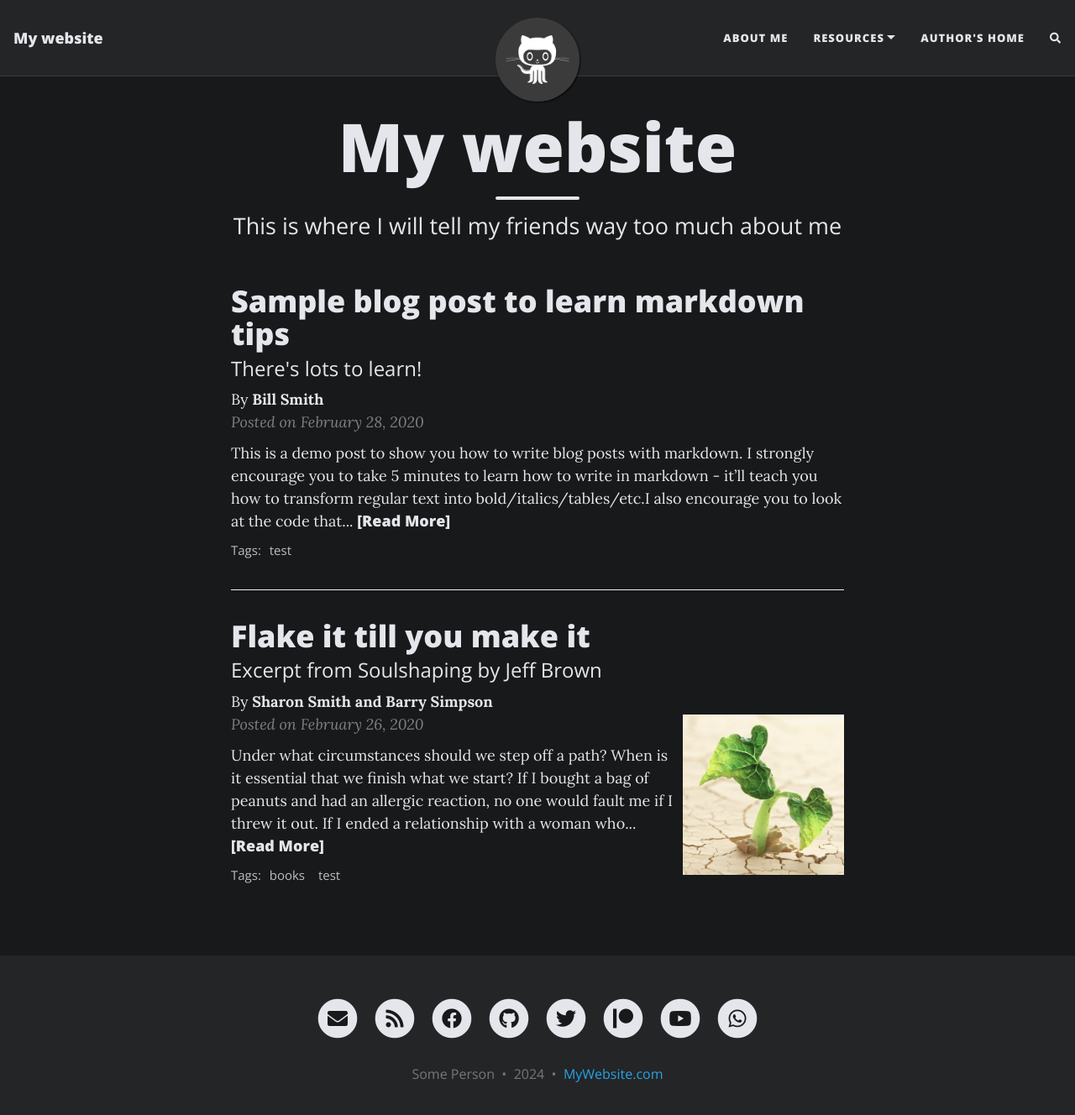
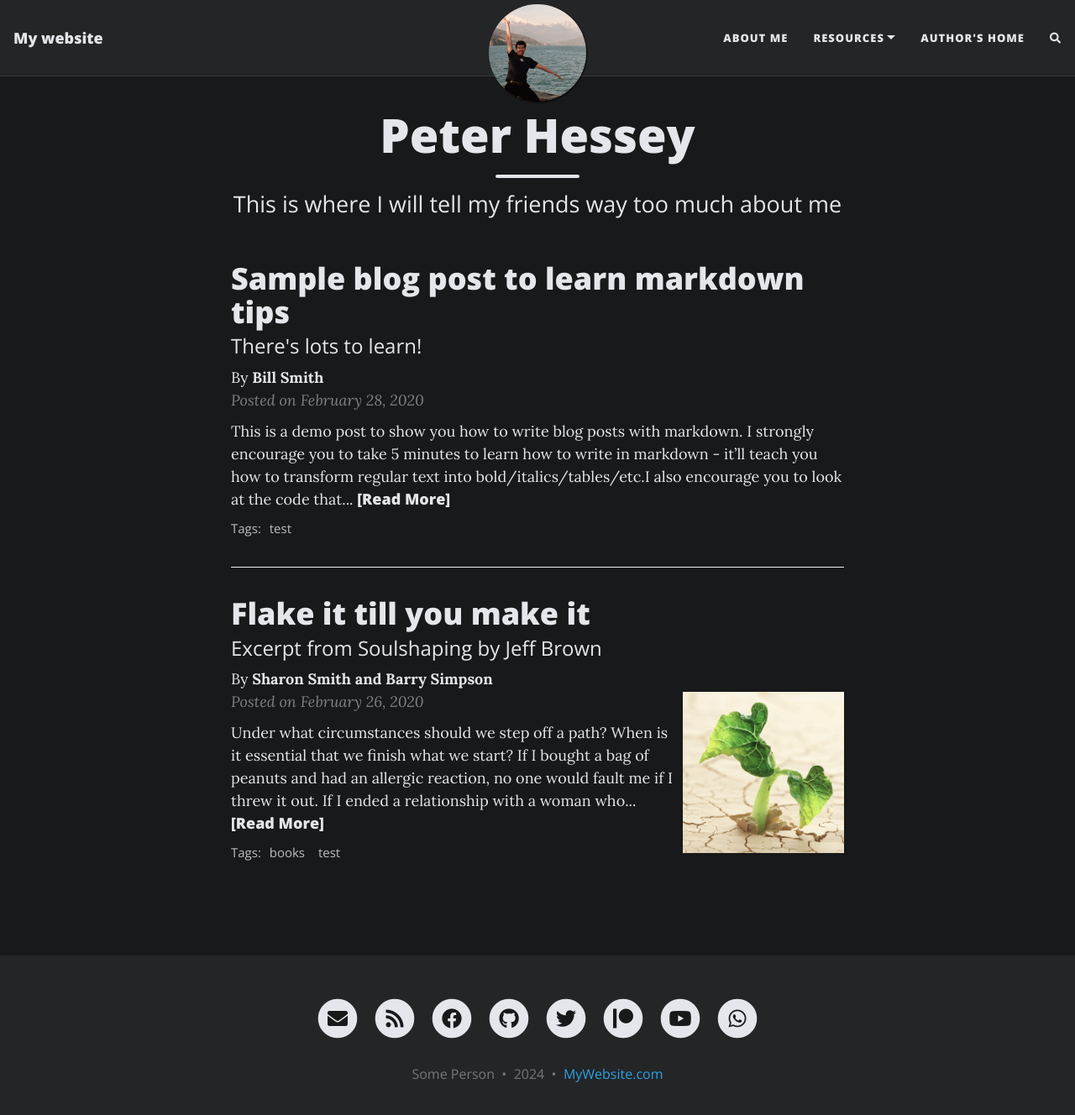
Before and after one commit to peterhessey/peterhessey.github.io, a Jekyll site: the page built from index.html, in a window 1280 px wide and 1351 px high. Shown: the top 1328 px of the window at 84% size. Built offline with Jekyll 4.4.1, drawn with Linux system fonts in a browser that asks for light colours; nearby versions of some CDN libraries; the list of posts is cut into pages by our own code; comment, search, counter and statistics services are not loaded.

Commit message:
:sparkles: Update PP and CSS

```diff
--- a/_config.yml
+++ b/_config.yml
@@ -32,7 +32,7 @@ navbar-links:
 
 # Image to show in the navigation bar - works best with a square image
 # Remove this parameter if you don't want an image in the navbar
-avatar: "/assets/img/avatar-icon.png"
+avatar: "/assets/img/peter.jpg"
 
 # By default, the image is cut into a circle. You can disable this behaviour by setting 'round-avatar: false'
 round-avatar: true
--- a/assets/css/beautifuljekyll.css
+++ b/assets/css/beautifuljekyll.css
@@ -386,7 +386,7 @@ img {
 
 @media (min-width: 1200px) {
   .navbar-custom.top-nav-regular .avatar-container {
-    width: 6.25rem;
+    width: 7.25rem;
     bottom: -1.9375rem;
   }
 
@@ -762,7 +762,7 @@ nav.top-nav-short-permanent ~ header > .intro-header.big-img {
     padding: 9.375rem 0;
   }
   .intro-header .page-heading h1 {
-    font-size: 5rem;
+    font-size: 3.5rem;
   }
   .intro-header .post-heading h1 {
     font-size: 3.125rem;
--- a/index.html
+++ b/index.html
@@ -1,5 +1,5 @@
 ---
 layout: home
-title: My website
+title: Peter Hessey
 subtitle: This is where I will tell my friends way too much about me
 ---
```
Also changed, not shown: CHANGELOG.md (deleted), assets/img/peter.jpg (added).
